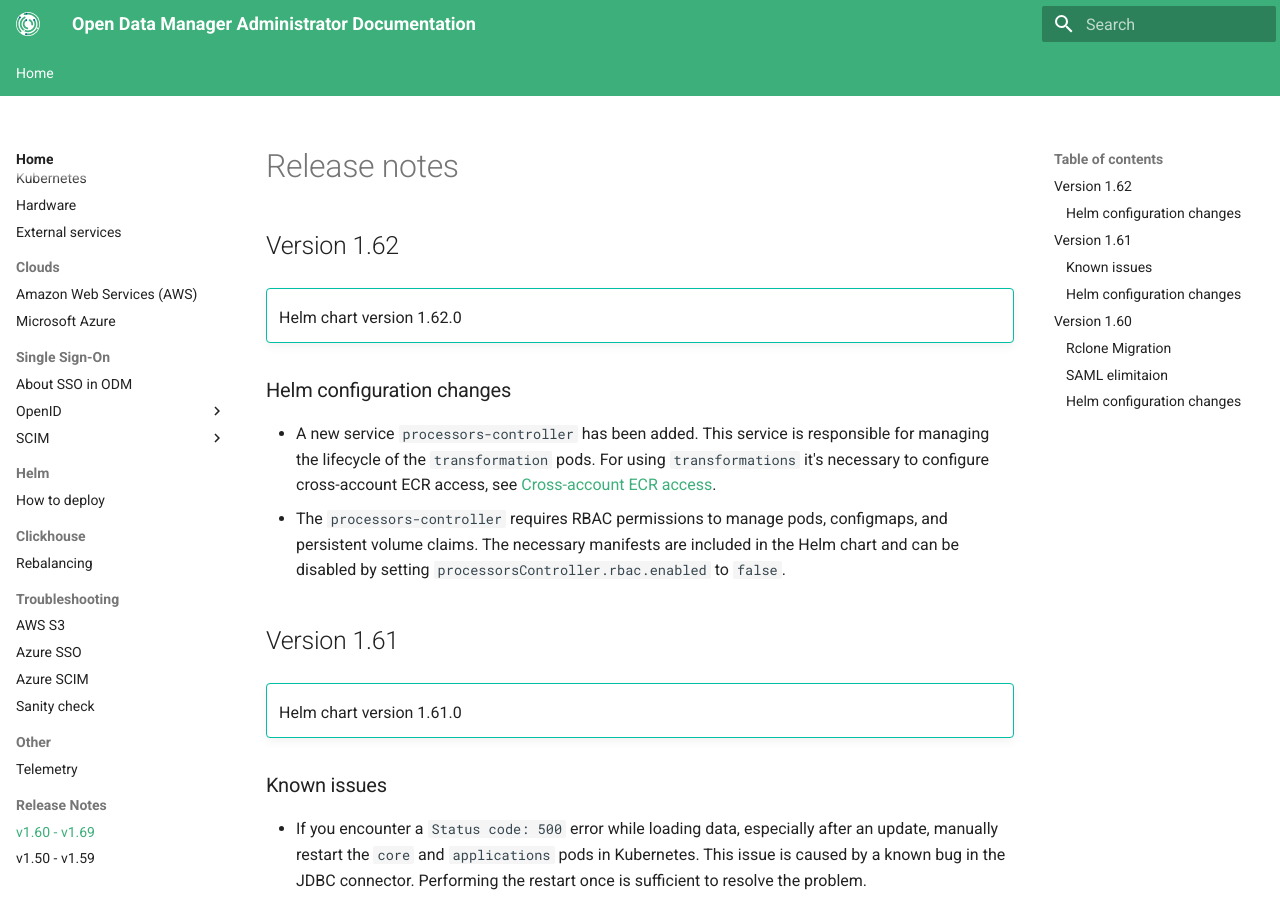
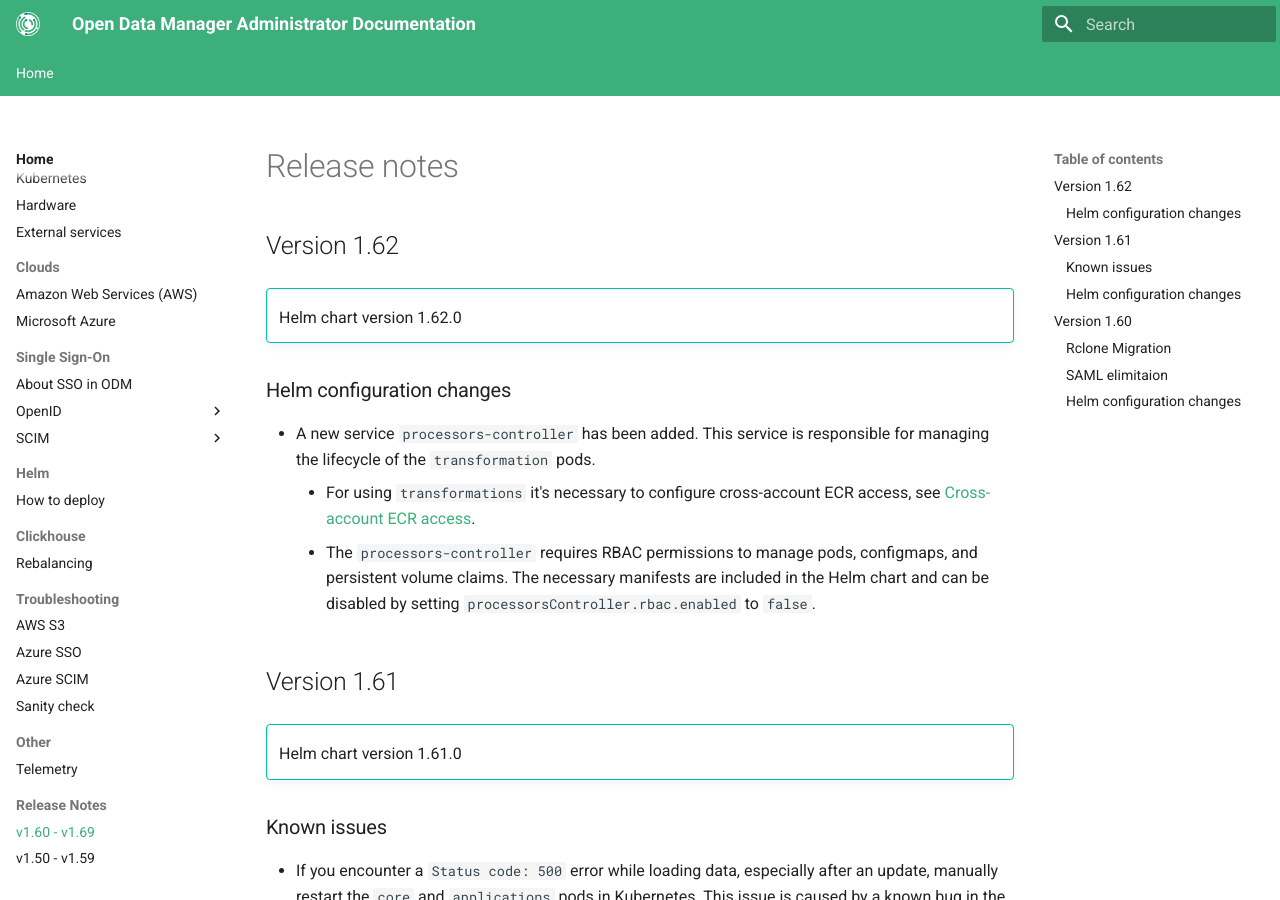
Before and after one commit to genestack/admin-docs, an MkDocs documentation site: the page built from docs/home/release-notes/v1.60-v1.69.md, in a window 1280 px wide and 900 px high. Built offline with MkDocs 1.6.1 and Material for MkDocs 9.7.7, drawn with Linux system fonts in a browser that asks for light colours; the version menu is left out.

```diff
--- a/docs/home/release-notes/v1.60-v1.69.md
+++ b/docs/home/release-notes/v1.60-v1.69.md
@@ -8,9 +8,9 @@
 ### Helm configuration changes
 
 - A new service `processors-controller` has been added. This service is responsible for managing the lifecycle of the `transformation` pods.
-For using `transformations` it's necessary to configure cross-account ECR access, see [Cross-account ECR access](./../clouds/aws.md#cross-account-ecr-access).
-- The `processors-controller` requires RBAC permissions to manage pods, configmaps, and persistent volume claims.
-The necessary manifests are included in the Helm chart and can be disabled by setting `processorsController.rbac.enabled` to `false`.
+    - For using `transformations` it's necessary to configure cross-account ECR access, see [Cross-account ECR access](./../clouds/aws.md#cross-account-ecr-access).
+    - The `processors-controller` requires RBAC permissions to manage pods, configmaps, and persistent volume claims.
+    The necessary manifests are included in the Helm chart and can be disabled by setting `processorsController.rbac.enabled` to `false`.
 
 ## Version 1.61
 
```
